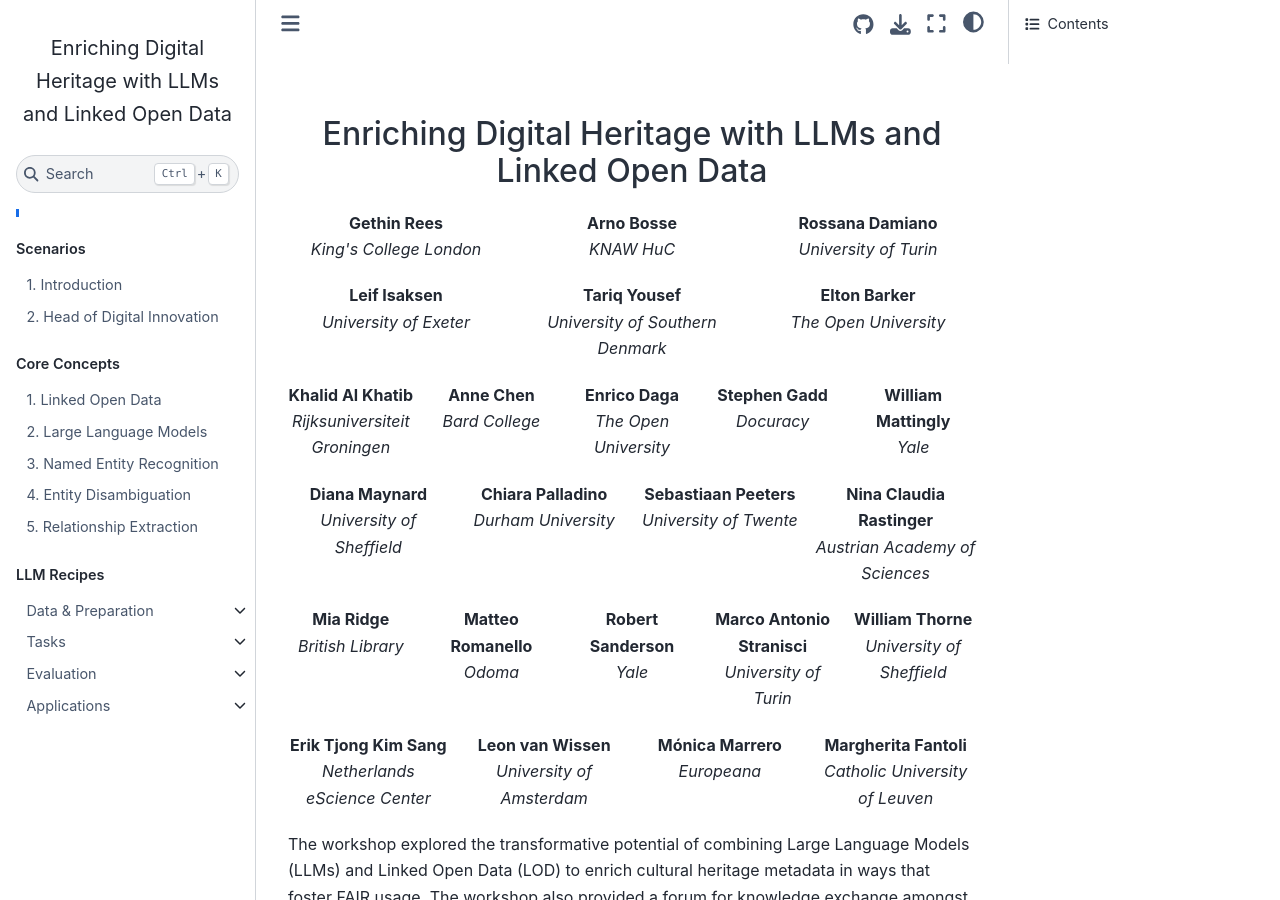
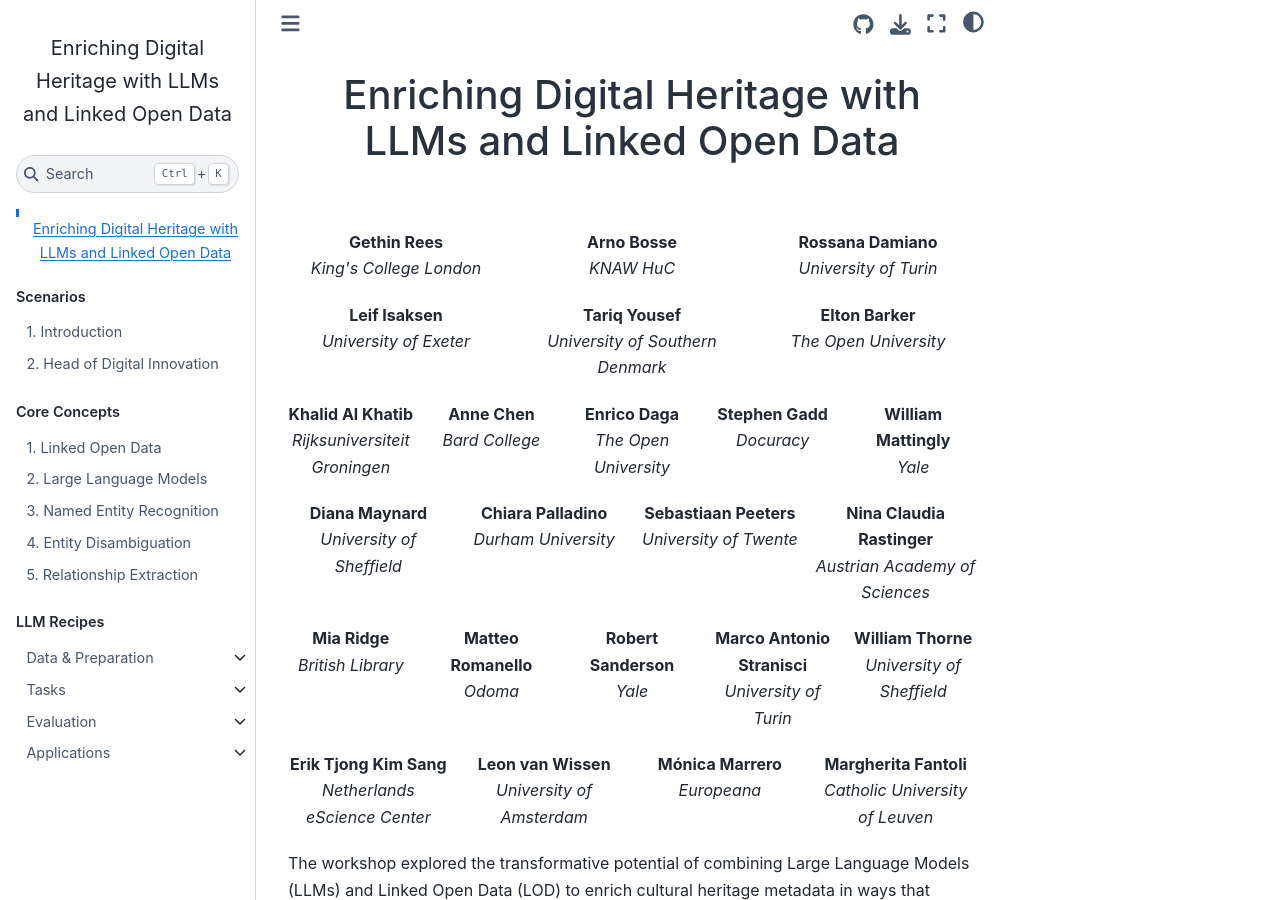
Before and after one commit to pelagios/llm-lod-enriching-heritage, a Jupyter Book: the page built from intro.md, in a window 1280 px wide and 900 px high. Built offline with Jupyter Book 1.0.4 settings and Sphinx 7.4.7 and the Sphinx Book theme 1.1.4, drawn with Linux system fonts in a browser that asks for light colours; pages that are not in the unit, such as notebooks, are missing from menus.

Commit message:
trying the mattingly method

```diff
--- a/intro.md
+++ b/intro.md
@@ -1,4 +1,4 @@
-<h2><center>Enriching Digital Heritage with LLMs and Linked Open Data</center></h2>
+# <p style="text-align: center">Enriching Digital Heritage with LLMs and Linked Open Data</h2>
 
 <div style="display: grid; grid-template-columns: repeat(3, 1fr); gap: 20px; margin: 20px auto; text-align: center; max-width: 800px;">
   <div><strong>Gethin Rees</strong><br><em>King's College London</em></div>
```
